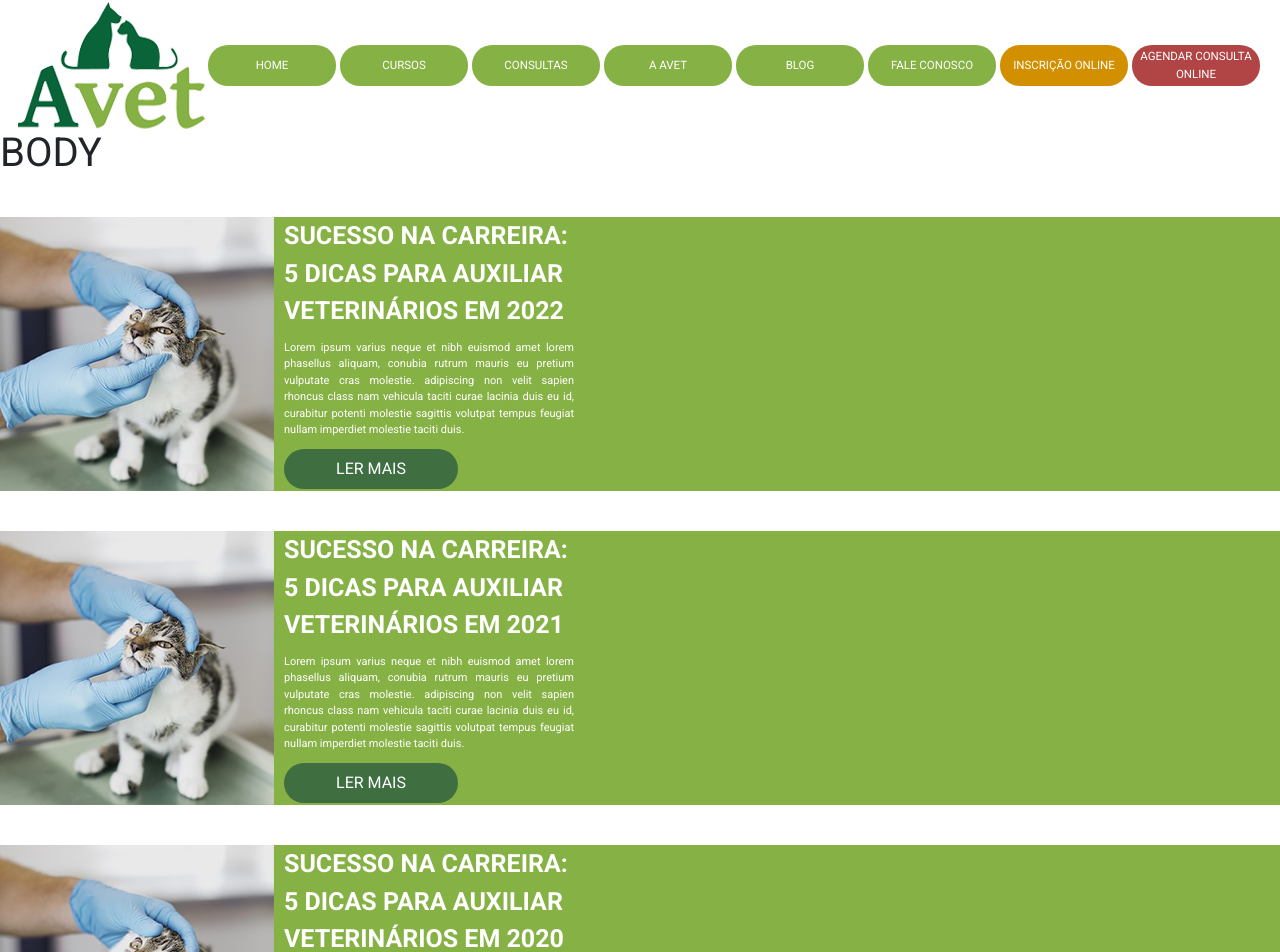
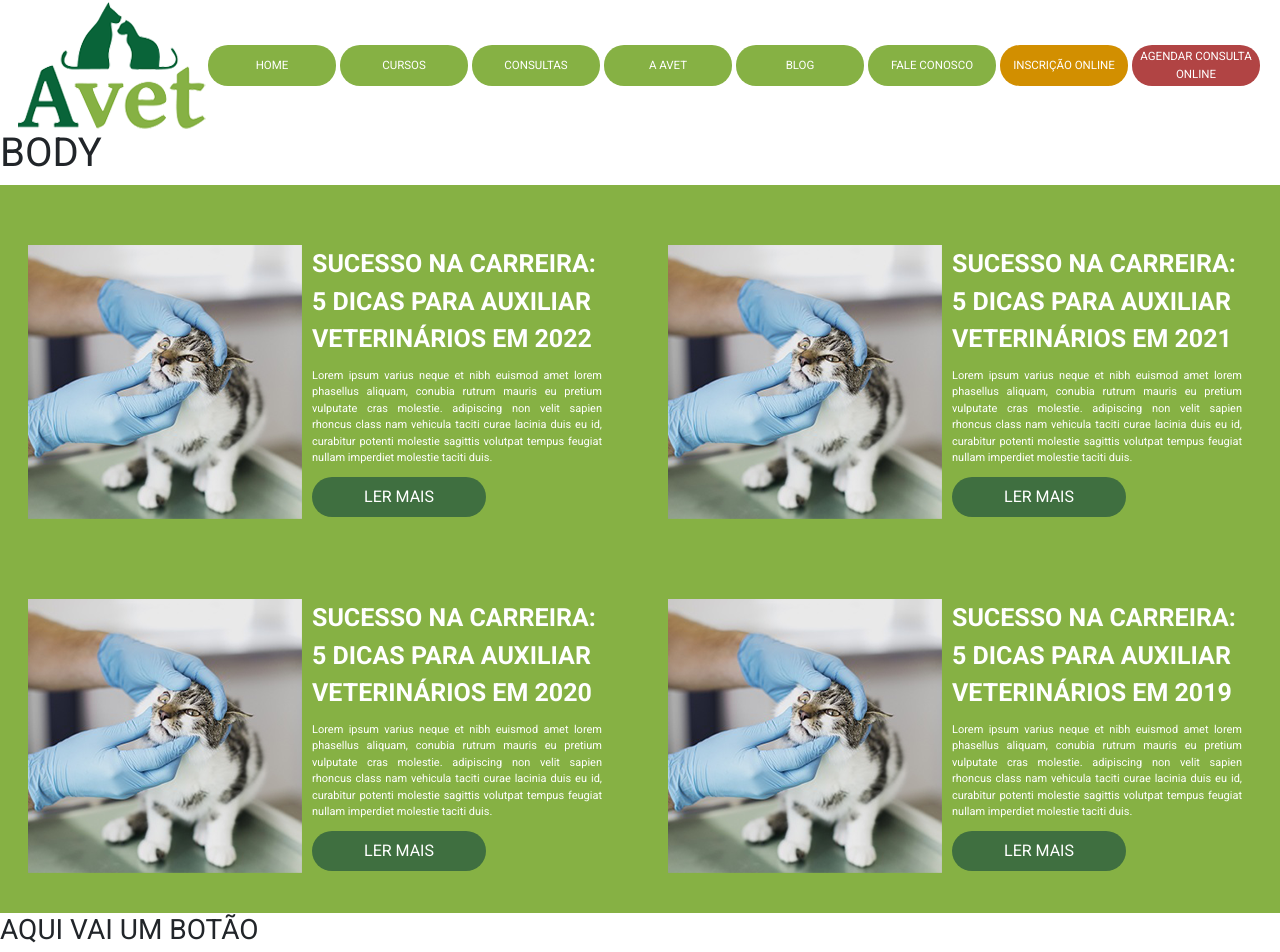
Before and after one commit to marcusviniciusmo/Avet_Cursos_Website, a React (Create React App) app in the folder frontend/: page /blog in a window 1280 px wide. Shown: the part 110-1062 px from the top of the page. Built offline with nearby package versions, Linux system fonts and the light colour scheme.

Commit message:
Article styling in the BlogContent component

```diff
--- a/frontend/src/components/BlogContent/index.tsx
+++ b/frontend/src/components/BlogContent/index.tsx
@@ -3,10 +3,12 @@ import FotoMateria2022 from 'assets/img/blog/fotoMateria2022.png';
 import FotoMateria2021 from 'assets/img/blog/fotoMateria2021.png';
 import FotoMateria2020 from 'assets/img/blog/fotoMateria2020.png';
 import FotoMateria2019 from 'assets/img/blog/fotoMateria2019.png';
+import './styles.css';
 
 function BlogContent() {
   return (
     <>
+      <div id="blogArticlesContainer">
         <BlogArticle
           imageUrl={FotoMateria2022}
           imageDescription="Avet Cursos - logo do artigo"
@@ -50,9 +52,10 @@ function BlogContent() {
           taciti curae lacinia duis eu id, curabitur potenti molestie sagittis
           volutpat tempus feugiat nullam imperdiet molestie taciti duis.`}
         />
+      </div>
 
       <h3>AQUI VAI UM BOTÃO</h3>
-      <h4>Veja as Matérias</h4>
+      <h4>Veja mais Matérias</h4>
     </>
   );
 };
--- /dev/null
+++ b/frontend/src/components/BlogContent/styles.css
@@ -0,0 +1,6 @@
+div#blogArticlesContainer {
+  background: #86B144;
+  display: flex;
+  flex-wrap: wrap;
+  padding-top: 20px;
+}
```
Lines whose indentation alone changed are shown as unchanged.
